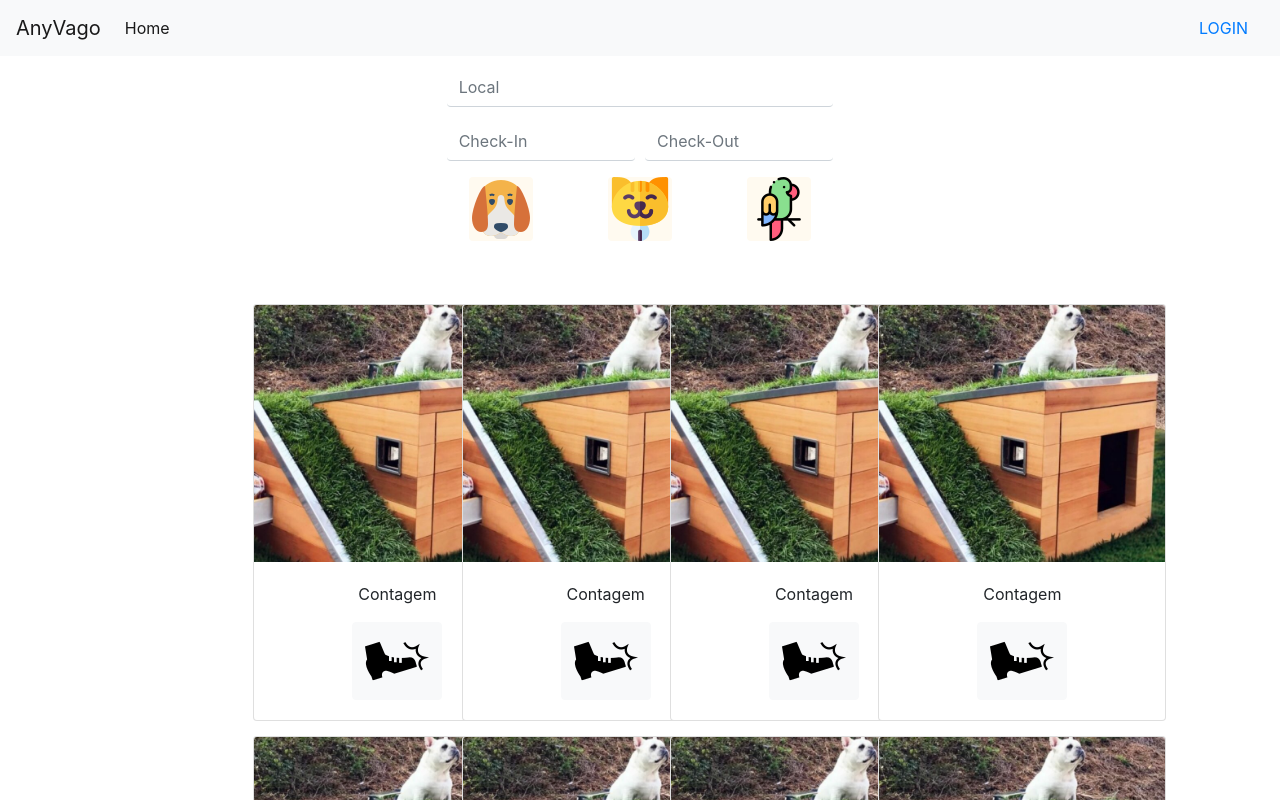
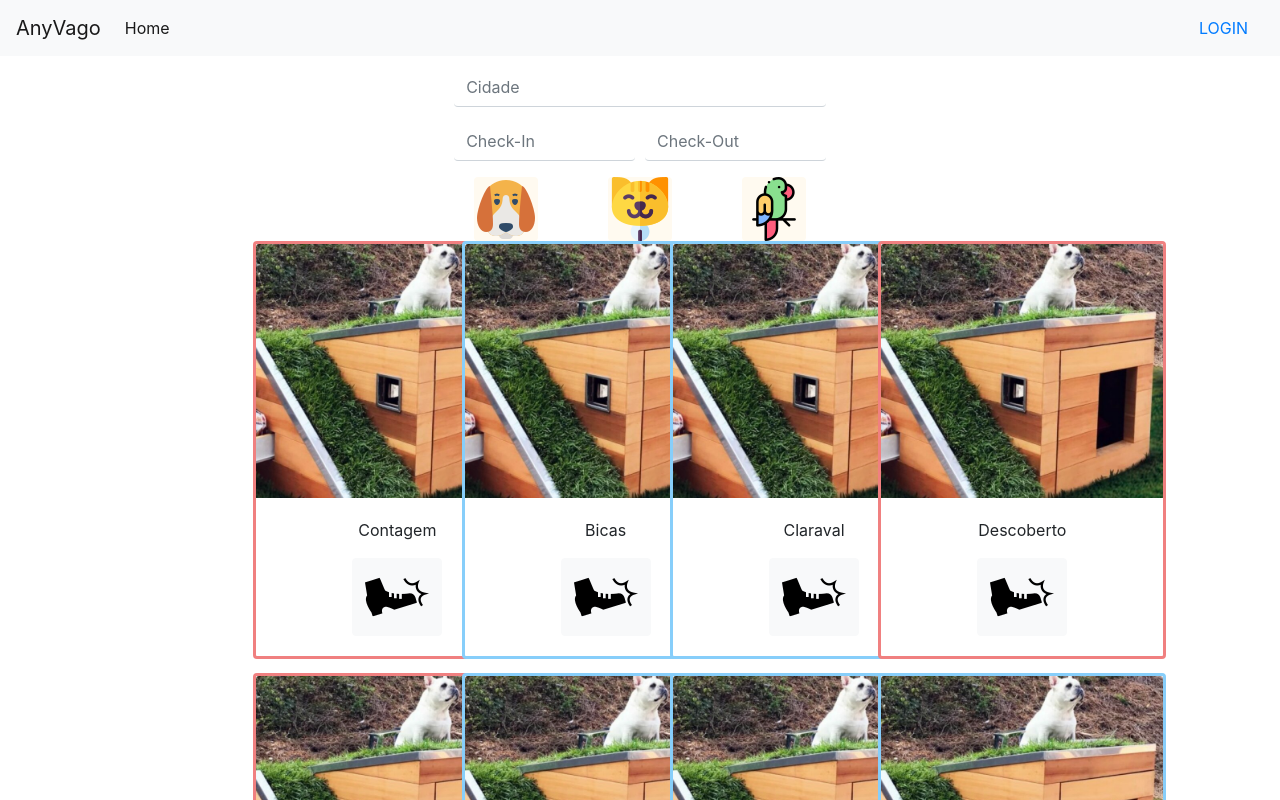
Before and after one commit to IKokiri/FFA-FINAL, an Angular app: page /home in a window 1280 px wide. Shown: the top 800 px of the page. Built offline with nearby package versions, Linux system fonts and the light colour scheme.

Commit message:
adição de filtro na cidade

```diff
--- a/src/app/app.module.ts
+++ b/src/app/app.module.ts
@@ -1,5 +1,6 @@
 import { BrowserModule } from '@angular/platform-browser';
 import { NgModule } from '@angular/core';
+import { FormsModule } from "@angular/forms";
 
 import { AppRoutingModule } from './app-routing.module';
 import { AppComponent } from './app.component';
@@ -22,11 +23,12 @@ import { LocalComponent } from './components/local/local.component';
     NavComponent,
     InfoComponent,
     LocaisComponent,
-    LocalComponent
+    LocalComponent,
   ],
   imports: [
     BrowserModule,
     AppRoutingModule,
+    FormsModule,
   ],
   providers: [],
   bootstrap: [AppComponent]
--- a/src/app/components/form/form.component.html
+++ b/src/app/components/form/form.component.html
@@ -1,7 +1,7 @@
 <form>
     <div class="form-row">
         <div class="col form-group">
-            <input class="form-control" type="text" name="local" id="local" placeholder="Local" autocomplete="off">
+            <input class="form-control" [(ngModel)]="term" (ngModelChange)="feedback($event)" type="text" name="term" placeholder="Cidade"/>
         </div>
     </div>
     <div class="form-row">
--- a/src/app/components/form/form.component.ts
+++ b/src/app/components/form/form.component.ts
@@ -1,4 +1,4 @@
-import { Component, OnInit } from '@angular/core';
+import { Component, OnInit, Output,EventEmitter } from '@angular/core';
 
 @Component({
   selector: 'app-form',
@@ -8,6 +8,8 @@ import { Component, OnInit } from '@angular/core';
 export class FormComponent implements OnInit {
 
   constructor() { }
+
+  term: string;
 
   animais = [
     {
@@ -28,6 +30,14 @@ export class FormComponent implements OnInit {
   ]
 
   ngOnInit(): void {
+
+  }
+
+
+  @Output() respostaTerm = new EventEmitter();
+
+  feedback(event) {
+    this.respostaTerm.emit(event);
   }
 
 }
--- a/src/app/components/home/home.component.html
+++ b/src/app/components/home/home.component.html
@@ -1,10 +1,5 @@
 <div class="container-fluid">
-
-    <div class="col-md-4 offset-4">
-      <app-form></app-form>
-    </div>
-
-    <div class="col-md-8 offset-2">
+      <div class="col-md-8 offset-2">
       <app-locais></app-locais>
     </div>
 </div>
--- a/src/app/components/locais/locais.component.html
+++ b/src/app/components/locais/locais.component.html
@@ -1,3 +1,7 @@
+<div class="col-6 offset-3">
+    <app-form (respostaTerm)="onChange($event)"></app-form>
+</div>
+
 <div class="row">
-    <app-local class="col-3 text-center" *ngFor="let local of locais" imagem="{{local.imagem}}" cidade="{{local.cidade}}"></app-local>
+    <app-local class="col-md-3 text-center" *ngFor="let local of filtro" imagem="{{local.imagem}}" ocupado="{{local.ocupado}}" cidade="{{local.cidade}}"></app-local>
 </div>
--- a/src/app/components/locais/locais.component.ts
+++ b/src/app/components/locais/locais.component.ts
@@ -9,64 +9,75 @@ export class LocaisComponent implements OnInit {
 
   constructor() { }
 
+  filtro=[];
+
   locais = [
     {
       id:1,
       cidade:"Contagem",
+      imagem:"../../../assets/img/locais/local.jpg",
+      ocupado:true,
+    },
+
+    {
+      id:1,
+      cidade:"Bicas",
       imagem:"../../../assets/img/locais/local.jpg",
       ocupado:false,
     },
 
     {
       id:1,
-      cidade:"Contagem",
+      cidade:"Claraval",
       imagem:"../../../assets/img/locais/local.jpg",
       ocupado:false,
     },
 
     {
       id:1,
-      cidade:"Contagem",
+      cidade:"Descoberto",
+      imagem:"../../../assets/img/locais/local.jpg",
+      ocupado:true,
+    },
+
+    {
+      id:1,
+      cidade:"Dom Joaquim",
+      imagem:"../../../assets/img/locais/local.jpg",
+      ocupado:true,
+    },
+
+    {
+      id:1,
+      cidade:"Eloi Mendes",
       imagem:"../../../assets/img/locais/local.jpg",
       ocupado:false,
     },
 
     {
       id:1,
-      cidade:"Contagem",
+      cidade:"Fama",
       imagem:"../../../assets/img/locais/local.jpg",
       ocupado:false,
     },
 
     {
       id:1,
-      cidade:"Contagem",
-      imagem:"../../../assets/img/locais/local.jpg",
-      ocupado:false,
-    },
-
-    {
-      id:1,
-      cidade:"Contagem",
-      imagem:"../../../assets/img/locais/local.jpg",
-      ocupado:false,
-    },
-
-    {
-      id:1,
-      cidade:"Contagem",
-      imagem:"../../../assets/img/locais/local.jpg",
-      ocupado:false,
-    },
-
-    {
-      id:1,
-      cidade:"Contagem",
+      cidade:"Felixlandia",
       imagem:"../../../assets/img/locais/local.jpg",
       ocupado:false,
     },
   ]
+
   ngOnInit(): void {
+
+    this.filtro = this.locais;
+  }
+
+  onChange(term) {
+    this.filtro = this.locais.filter(local => {
+      return local.cidade.toLowerCase().indexOf(term) > -1;
+    });
   }
 
 }
--- a/src/app/components/local/local.component.css
+++ b/src/app/components/local/local.component.css
@@ -6,6 +6,13 @@ img{
 cursor: pointer;
 }
 
+.open{
+    border:3px solid lightskyblue;
+}
+
+.closed{
+    border:3px solid lightcoral;
+}
 /* .but:hover{
 
     box-shadow: 1px 1px 1px 1px !important;
--- a/src/app/components/local/local.component.html
+++ b/src/app/components/local/local.component.html
@@ -1,5 +1,5 @@
 <div class="col-3">
-    <div class="card" style="width: 18rem;">
+    <div class="card" [ngClass]="{'closed' : ocupado=='true','open' : ocupado=='false'}"  style="width: 18rem;">
         <img class="card-img-top" src="{{imagem}}" alt="Card image cap">
         <div class="card-body">
             <p class="card-text">
--- a/src/app/components/local/local.component.ts
+++ b/src/app/components/local/local.component.ts
@@ -11,6 +11,7 @@ export class LocalComponent implements OnInit {
 
   @Input() cidade;
   @Input() imagem;
+  @Input() ocupado;
 
 
   somGo(){
```
